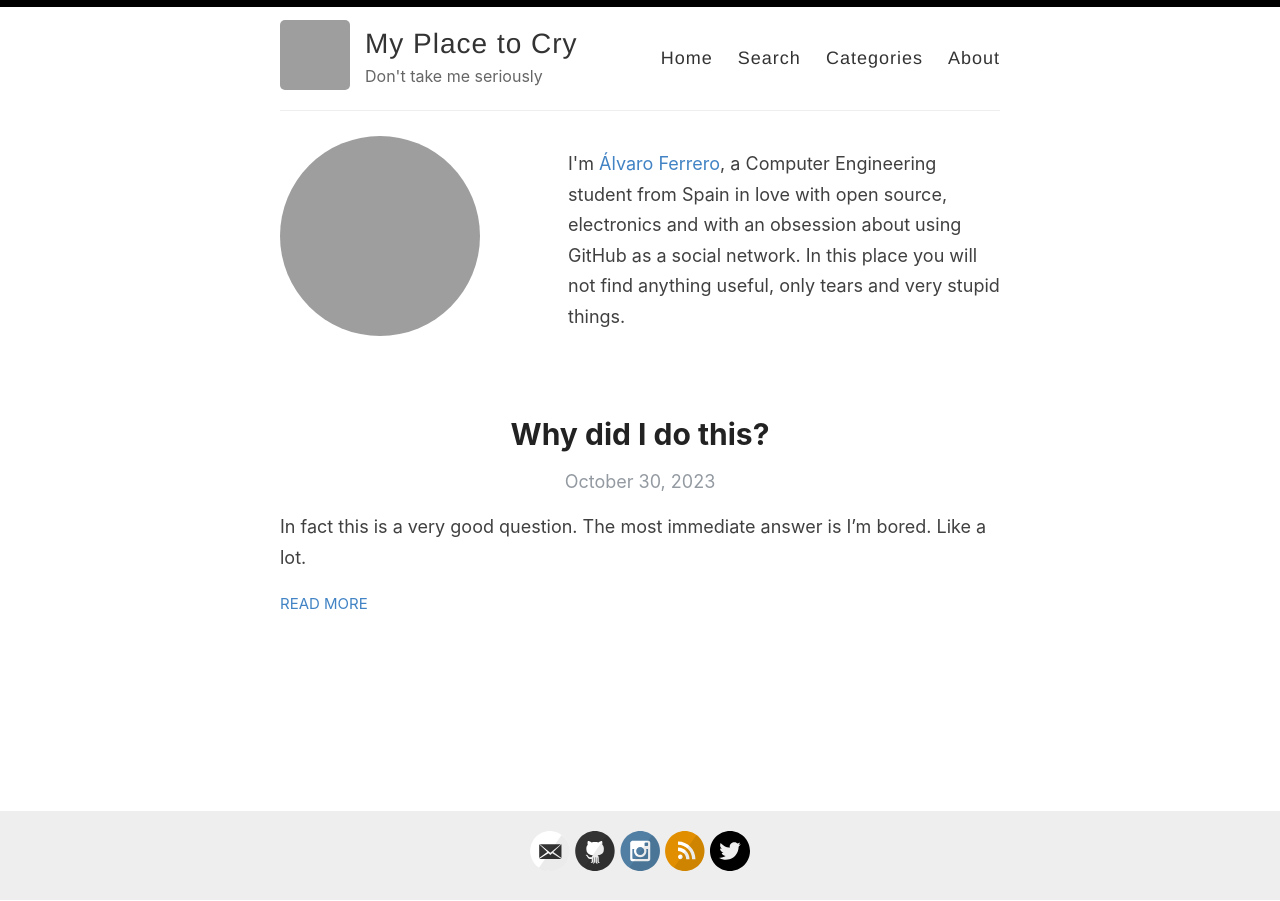
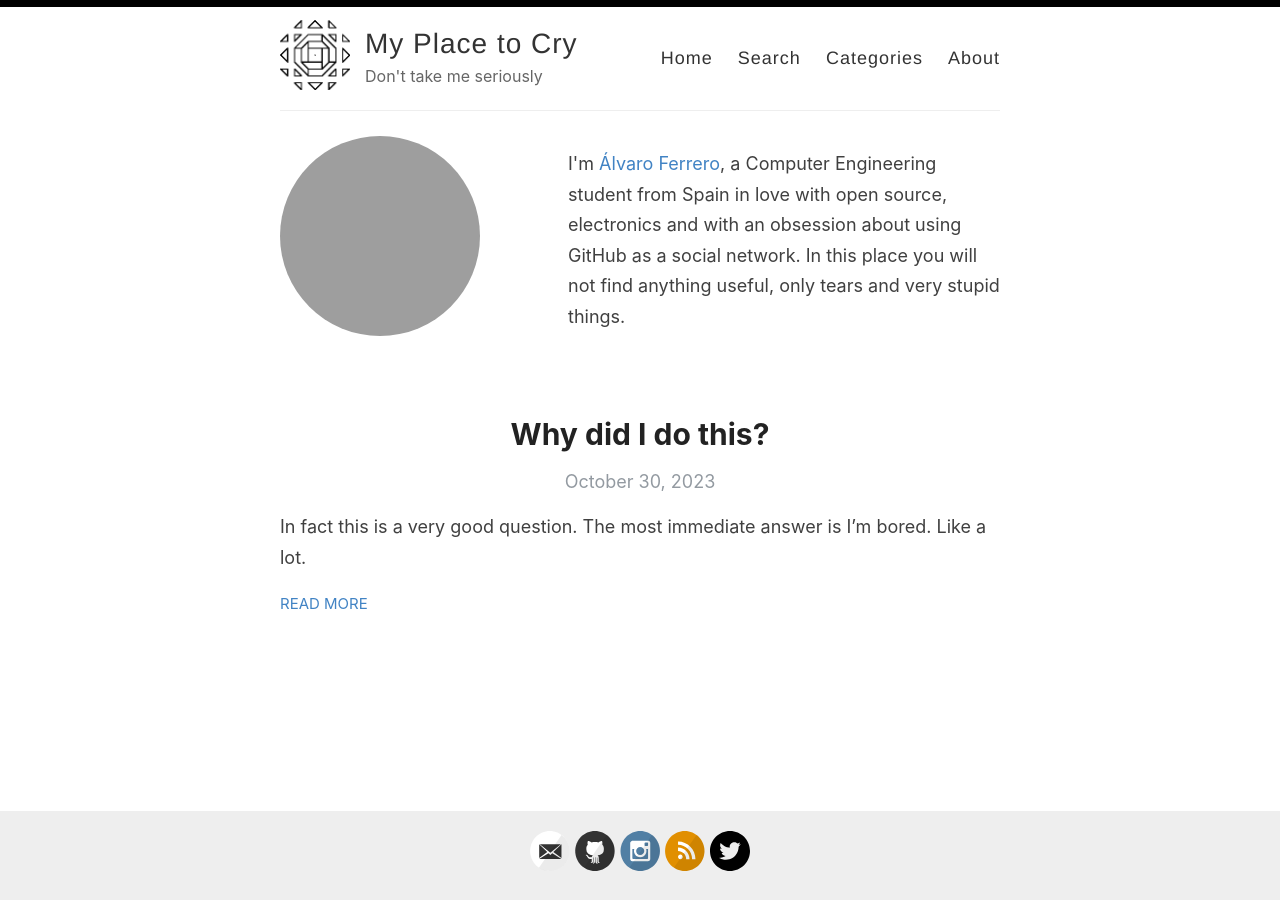
Before and after one commit to Alfedi/Alfedi.github.io, a Jekyll site: the page built from index.html, in a window 1280 px wide. Built offline with Jekyll 4.4.1, drawn with Linux system fonts in a browser that asks for light colours; the list of posts is cut into pages by our own code; grey boxes are pictures that could not be loaded.

Commit message:
feat: New logo

```diff
--- a/_config.yml
+++ b/_config.yml
@@ -13,7 +13,7 @@ author: Álvaro Ferrero
 description: Don't take me seriously
 
 # URL of your avatar or profile pic (you could use your GitHub profile pic)
-avatar: https://avatars.githubusercontent.com/u/32842562?v=4
+avatar: images/Logo.png
 
 #
 # Flags below are optional
```
Also changed, not shown: images/Logo.png (added).
